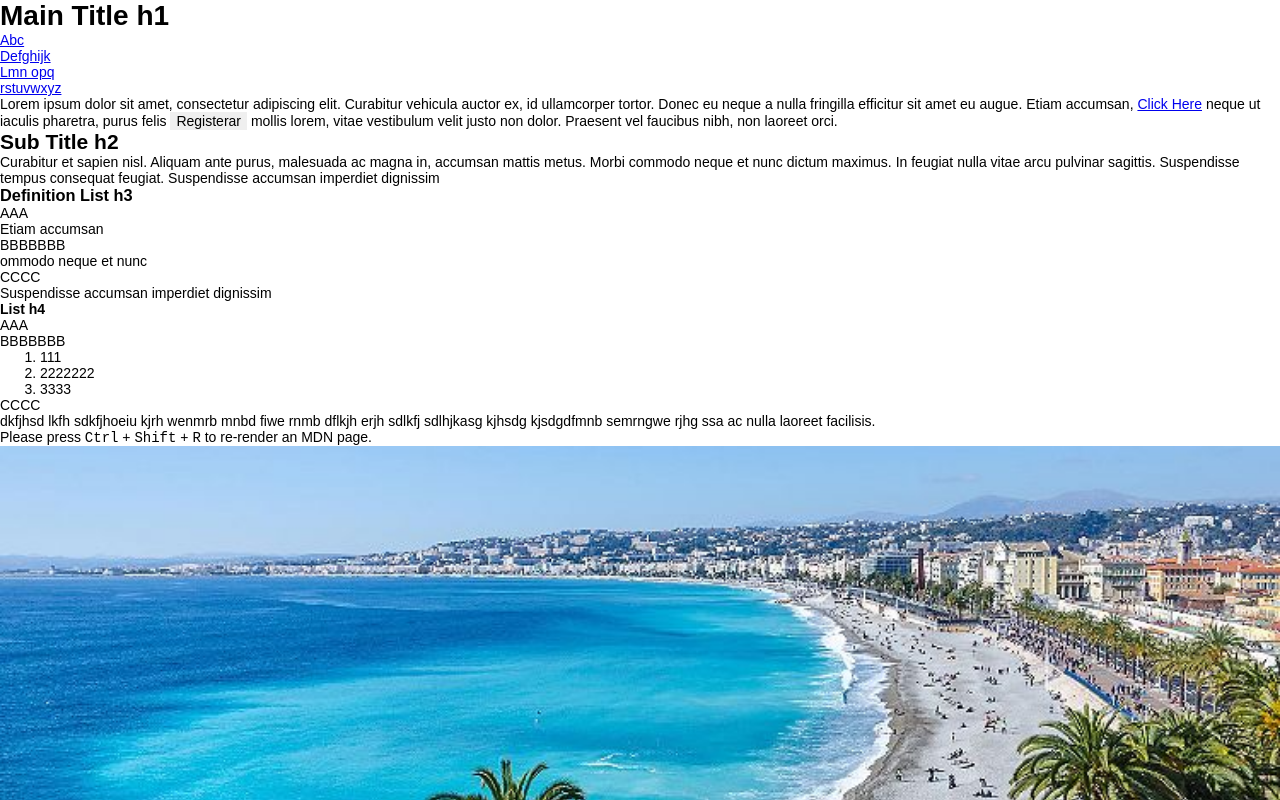
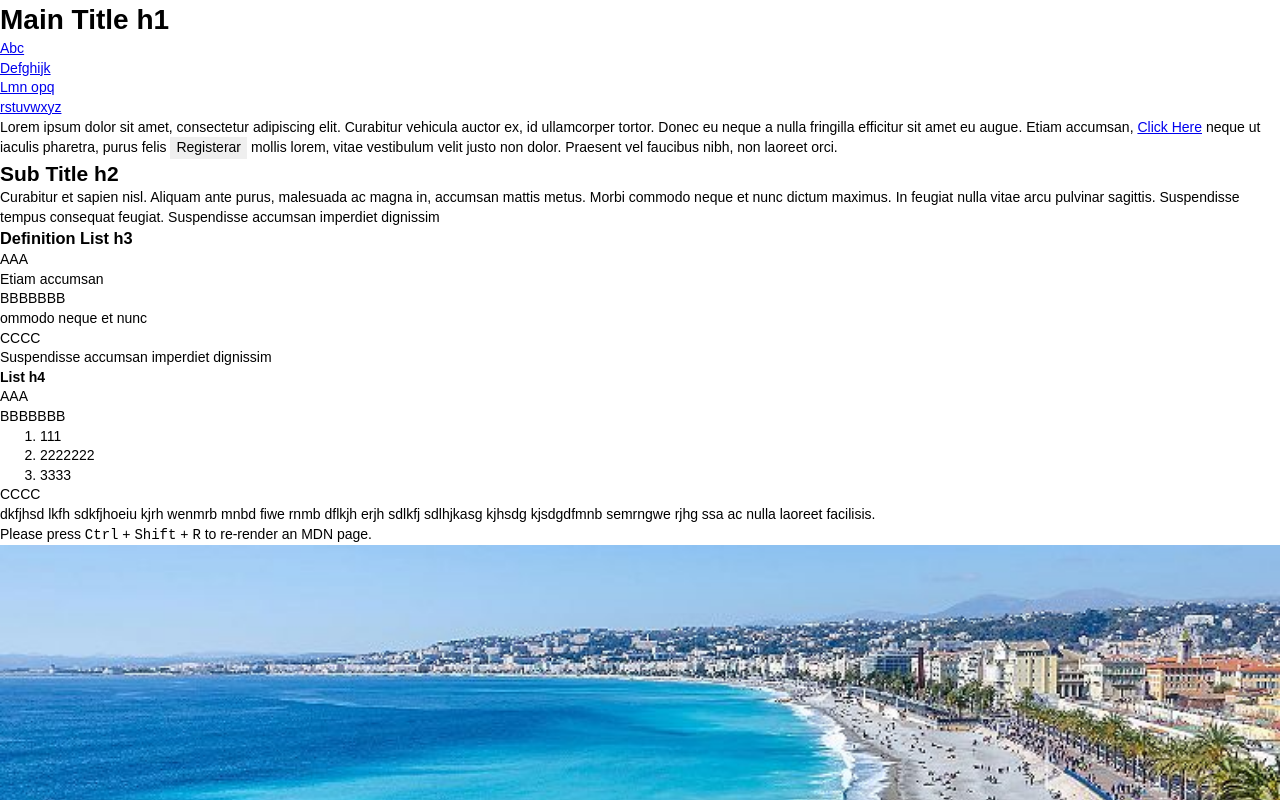
Before and after one commit to taitulism/my-css-reset, a website: page index.html in a window 1280 px wide. Shown: the top 800 px of the page. Drawn offline with Linux system fonts and the light colour scheme.

Commit message:
body line height 1.4

```diff
--- a/src/base-reset.css
+++ b/src/base-reset.css
@@ -10,7 +10,7 @@ html {
 
 body {
     min-height: 100vh;
-    /* line-height: 1.4; */
+    line-height: 1.4;
 }
 
 body, h1, h2, h3, h4, h5, h6, p, ul, ol, dl, dd, figure, fieldset, blockquote {
```
